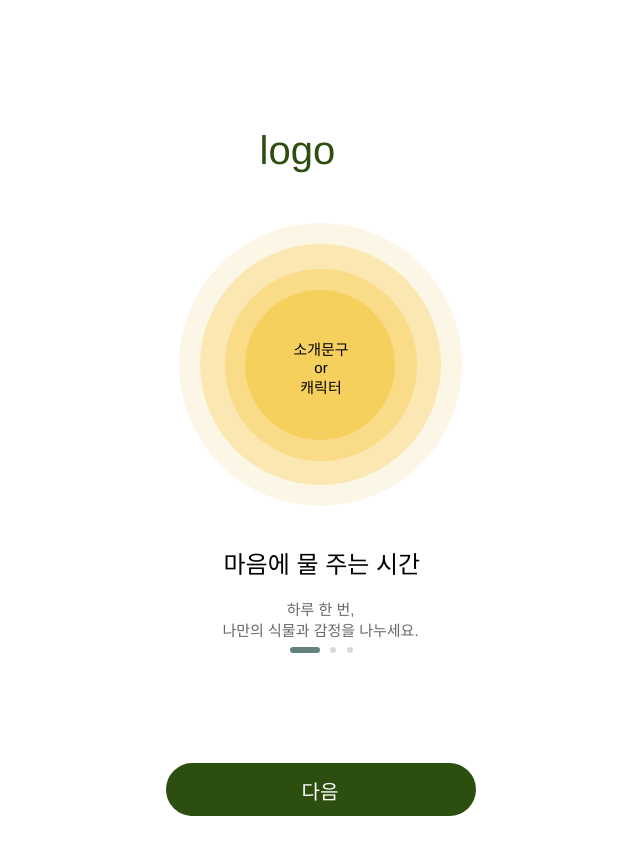
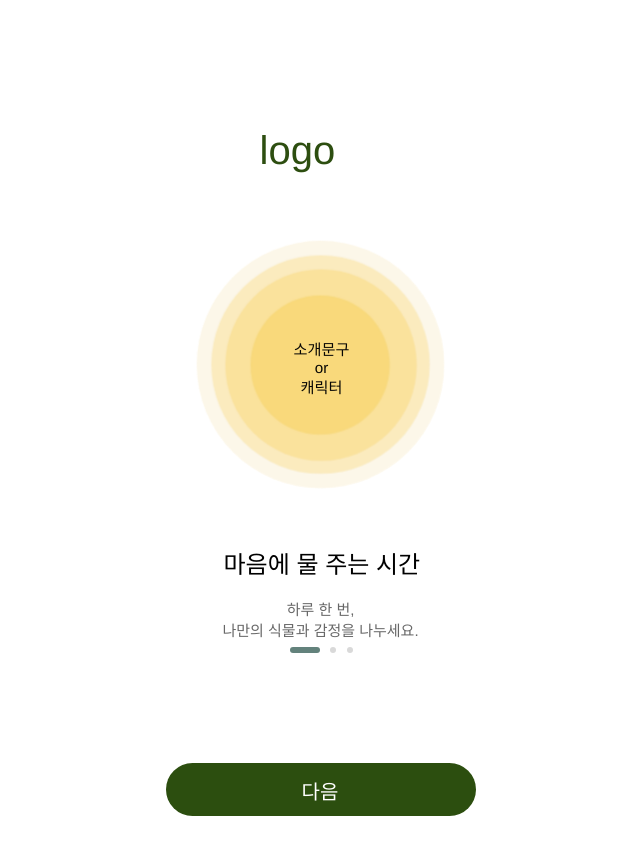
Before and after one commit to minjubyeon/yeso_front, a React (Vite) app: page / in a window 1280 px wide. Shown: the whole page, without its empty margins (319-959 px from the left). Built offline with nearby package versions, Linux system fonts and the light colour scheme.

Commit message:
물결 효과

```diff
--- a/src/1_Onboarding.css
+++ b/src/1_Onboarding.css
@@ -93,6 +93,7 @@
   position: absolute;
   top: 0;
   width: 283px;
+  animation: ripple 3s ease-in-out infinite;
 }
 
 .Onboarding .overlap-2 {
@@ -103,6 +104,7 @@
   position: relative;
   top: 21px;
   width: 241px;
+  animation: ripple 3s ease-in-out infinite 0.5s;
 }
 
 .Onboarding .circle-3 {
@@ -113,6 +115,7 @@
   position: absolute;
   top: 25px;
   width: 192px;
+  animation: ripple 3s ease-in-out infinite 1s;
 }
 
 .Onboarding .circle-4 {
@@ -123,6 +126,23 @@
   position: absolute;
   top: 46px;
   width: 150px;
+  animation: ripple 3s ease-in-out infinite 1.5s;
+}
+
+/* 물결 애니메이션 키프레임 */
+@keyframes ripple {
+  0% {
+    transform: scale(0.8);
+    opacity: 0.8;
+  }
+  50% {
+    transform: scale(1.1);
+    opacity: 1;
+  }
+  100% {
+    transform: scale(0.8);
+    opacity: 0.8;
+  }
 }
 
 .Onboarding .or {
@@ -137,6 +157,23 @@
   text-align: center;
   top: 115px;
   width: 59px;
+  animation: textPulse 3s ease-in-out infinite;
+}
+
+/* 텍스트 펄스 애니메이션 */
+@keyframes textPulse {
+  0% {
+    transform: scale(1);
+    opacity: 1;
+  }
+  50% {
+    transform: scale(1.05);
+    opacity: 0.9;
+  }
+  100% {
+    transform: scale(1);
+    opacity: 1;
+  }
 }
 
 .Onboarding .group-wrapper {
```
